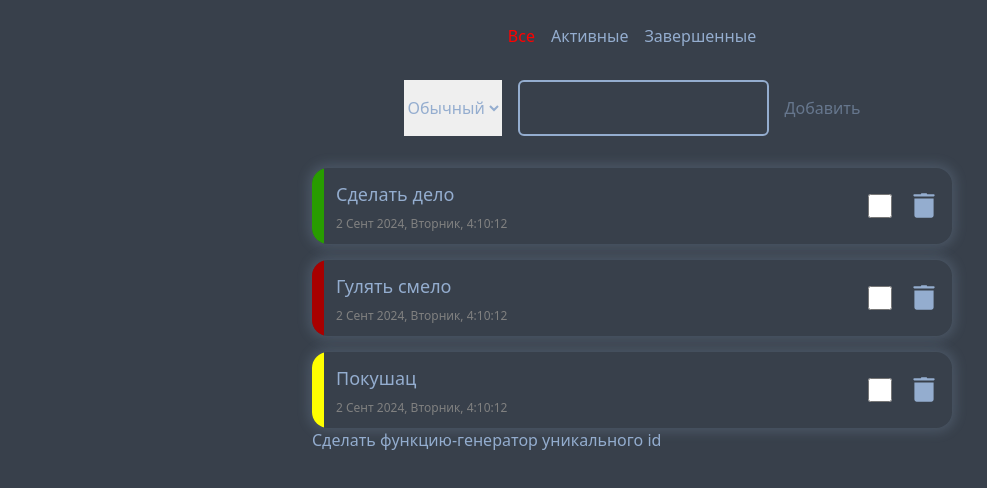
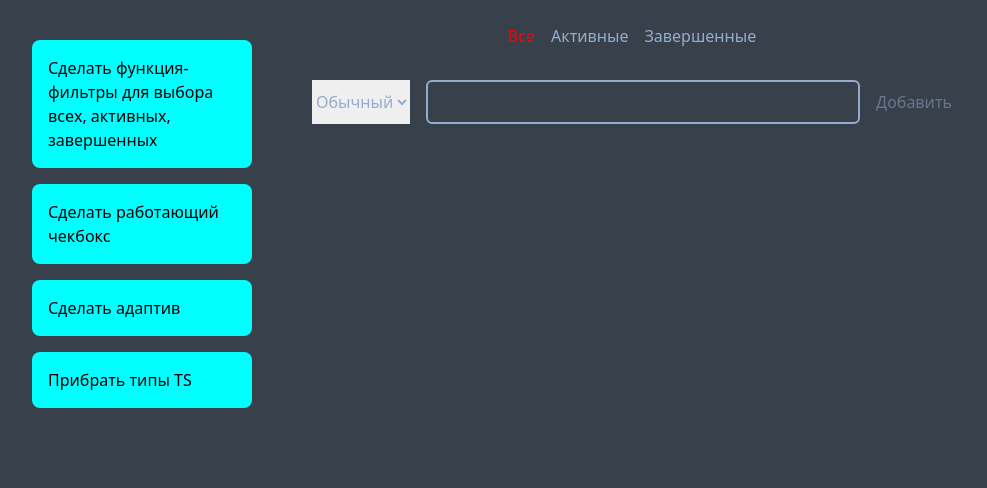
Before and after one commit to NikulinAlexey/to-do-list, a React (Vite) app: page / in a window 1280 px wide. Shown: the top 488 px of the page, without its empty margins (8-995 px from the left). Built offline with nearby package versions, Linux system fonts and the light colour scheme.

Commit message:
добавляет генератор id, прибирает код, выносит типы в отдельный файл, редактирует форму добавления

```diff
--- a/src/components/AddForm.tsx
+++ b/src/components/AddForm.tsx
@@ -1,72 +1,44 @@
 "use client";
 
+import { useState } from "react";
 import { cn } from "../libs/utils";
-import { useState } from "react";
-
+import { AddFormProps } from "../types";
 import useGetTime from "../hooks/useGetTime";
 
 import Input from "./Input";
+import Select from "./Select";
 
-interface AddFormProps {
-  className?: string;
-  addTask: (newTask) => void;
-  tasks: {
-    priority: string;
-    text: string;
-    id: number;
-    finished: boolean;
-    crearedAt: {
-      minutes: number;
-      hours: number;
-      seconds: number;
-      dayOfWeek: string;
-      month: string;
-      year: number;
-      dayOfMonth: number;
-    };
-  }[];
-}
+function AddForm({ addTask }: AddFormProps) {
+  const createdAt = useGetTime();
 
-function AddForm({ className, addTask, tasks }: AddFormProps) {
-  const createdAt = useGetTime();
+  const [priorityValue, setPriorityValue] = useState("normal");
   const [taskValue, setTaskValue] = useState<string>("");
-  const [priority, setPriority] = useState("normal");
 
-  function handleAddTask(e: Event) {
-    e.preventDefault();
+  function handleAddTask(event: React.FormEvent<HTMLFormElement>) {
+    event.preventDefault();
 
     addTask({
+      priority,
+      createdAt,
       text: taskValue,
-      id: tasks?.length + 1,
-      priority,
       finished: false,
-      createdAt,
+      id: Math.random().toString(16).slice(2),
     });
 
-    setTaskValue("");
-    // e.target.reset();
+    event.currentTarget.reset();
   }
 
   return (
     <form
-      className={cn("flex mb-8 justify-center gap-x-4", className)}
-      onSubmit={(e: never) => handleAddTask(e)}
+      onSubmit={(event: React.FormEvent<HTMLFormElement>) => handleAddTask(event)}
+      className="flex mb-8 justify-center gap-x-4"
     >
-      <select
-        name="priority"
-        id="priority-select"
-        value={priority}
-        onChange={(e) => setPriority(e.target.value)}
-      >
-        <option value="normal">Обычный</option>
-        <option value="medium">Средний</option>
-        <option value="high">Высокий</option>
-      </select>
+      <Select value={priorityValue} handleChange={setPriorityValue} />
       <Input value={taskValue} handleChange={setTaskValue} />
       <button
-        disabled={taskValue?.length === 0}
         type="submit"
         aria-label="Добавить задание"
+        disabled={taskValue?.length === 0}
         className={cn("", {
           "opacity-50 cursor-not-allowed": taskValue?.length === 0,
         })}
--- a/src/components/App.tsx
+++ b/src/components/App.tsx
@@ -1,73 +1,33 @@
-import { useEffect, useState } from "react";
+import { useState } from "react";
+import { TaskProps } from "../types";
+
+import Filter from "./Filter";
 import AddForm from "./AddForm";
-import Filter from "./Filter";
 import TaskList from "./TaskList";
 
+function App() {
+  const [tasks, setTasks] = useState<TaskProps[]>([]);
 
-
-function App() {
-  const [tasks, setTasks] = useState([
-    {
-      text: "Сделать дело",
-      id: 0,
-      priority: "normal",
-      finished: true,
-      createdAt: {
-        minutes: 10,
-        hours: 4,
-        seconds: 12,
-        dayOfWeek: "Вторник",
-        month: "Сент",
-        year: 2024,
-        dayOfMonth: 2,
-      },
-    },
-    {
-      text: "Гулять смело",
-      id: 1,
-      priority: "high",
-      finished: true,
-      createdAt: {
-        minutes: 10,
-        hours: 4,
-        seconds: 12,
-        dayOfWeek: "Вторник",
-        month: "Сент",
-        year: 2024,
-        dayOfMonth: 2,
-      },
-    },
-    {
-      text: "Покушац",
-      id: 2,
-      priority: "medium",
-      finished: false,
-      createdAt: {
-        minutes: 10,
-        hours: 4,
-        seconds: 12,
-        dayOfWeek: "Вторник",
-        month: "Сент",
-        year: 2024,
-        dayOfMonth: 2,
-      },
-    },
-  ]);
-
-  function addTask(newTask) {
-    console.log(newTask, "added")
-    setTasks(tasks.concat([newTask]));
+  function addTask(newTask: TaskProps) {
+    setTasks(tasks.concat(newTask));
   }
-  function deleteTask(id: number) {
-    setTasks(tasks.filter((task => task.id !== id)))
+  function deleteTask(id: string) {
+    setTasks(tasks.filter((task) => task.id !== id));
   }
 
   return (
-    <div className="h-full w-[50%] mx-auto mt-6">
+    <div className="relative h-full w-[50%] mx-auto mt-6">
       <Filter />
-      <AddForm addTask={addTask} />
+      <AddForm addTask={addTask} key={tasks.length} />
       <TaskList tasks={tasks} deleteTask={deleteTask} />
-      <span>Сделать функцию-генератор уникального id</span>
+      <ul className="fixed text-[black] top-0 left-0 flex flex-col gap-4 p-10 max-w-[300px]">
+        <li className="bg-[aqua] p-4 rounded-lg">
+          Сделать функция-фильтры для выбора всех, активных, завершенных
+        </li>
+        <li className="bg-[aqua] p-4 rounded-lg">Сделать работающий чекбокс</li>
+        <li className="bg-[aqua] p-4 rounded-lg">Сделать адаптив</li>
+        <li className="bg-[aqua] p-4 rounded-lg">Прибрать типы TS</li>
+      </ul>
     </div>
   );
 }
--- a/src/components/Filter.tsx
+++ b/src/components/Filter.tsx
@@ -1,22 +1,20 @@
 "use client";
 
-import { useState, MouseEvent } from "react";
+import { useState } from "react";
 
 import { cn } from "../libs/utils";
 
-interface FilterProps {
-  className?: string;
-}
-
-function Filter({ className }: FilterProps) {
+function Filter() {
   const [activeBtn, setActiveBtn] = useState(0);
 
   return (
-    <ul className={cn("flex gap-4 justify-center px-4 mb-8", className)}>
+    <ul className="flex gap-4 justify-center px-4 mb-8">
       <li>
         <button
           id="0"
-          onClick={(e) => setActiveBtn(Number(e.target.id))}
+          onClick={(event: React.MouseEvent<HTMLElement>) =>
+            setActiveBtn(Number(event.currentTarget.id))
+          }
           type="button"
           className={cn("", {
             "text-[red]": activeBtn === 0,
@@ -28,7 +26,9 @@ function Filter({ className }: FilterProps) {
       <li>
         <button
           id="1"
-          onClick={(e) => setActiveBtn(Number(e.target.id))}
+          onClick={(event: React.MouseEvent<HTMLElement>) =>
+            setActiveBtn(Number(event.currentTarget.id))
+          }
           type="button"
           className={cn("", {
             "text-[red]": activeBtn === 1,
@@ -40,7 +40,9 @@ function Filter({ className }: FilterProps) {
       <li>
         <button
           id="2"
-          onClick={(e) => setActiveBtn(Number(e.target.id))}
+          onClick={(event: React.MouseEvent<HTMLElement>) =>
+            setActiveBtn(Number(event.currentTarget.id))
+          }
           type="button"
           className={cn("", {
             "text-[red]": activeBtn === 2,
--- a/src/components/Input.tsx
+++ b/src/components/Input.tsx
@@ -1,31 +1,14 @@
-"use client";
+import { InputProps } from "../types";
 
-
-import { cn } from "../libs/utils";
-
-interface InputProps {
-  className?: string;
-  type?: string;
-  value: string | undefined;
-  handleChange: (value: string) => void;
-}
-
-function Input({ className, type, value, handleChange }: InputProps) {
+function Input({ value, handleChange }: InputProps) {
   return (
-    <div
-      className={cn(
-        "h-14 border-second border-2 rounded-md p-2 focus-within",
-        className
-      )}
-    >
-      <input
-        required
-        onChange={(e) => handleChange(e.target.value)}
-        value={value}
-        type={type || "text"}
-        className="h-full w-full bg-transparent"
-      />
-    </div>
+    <input
+      required
+      value={value}
+      type="text"
+      onChange={(e) => handleChange(e.target.value)}
+      className="w-full bg-transparent border-second border-2 rounded-md p-2"
+    />
   );
 }
 
--- /dev/null
+++ b/src/components/Select.tsx
@@ -0,0 +1,18 @@
+import { SelectProps } from "../types";
+
+function Select({ value, handleChange }: SelectProps) {
+  return (
+    <select
+      name="priority"
+      id="priority-select"
+      value={value}
+      onChange={(e) => handleChange(e.target.value)}
+    >
+      <option value="normal">Обычный</option>
+      <option value="medium">Средний</option>
+      <option value="high">Высокий</option>
+    </select>
+  );
+}
+
+export default Select;
--- a/src/components/Task.tsx
+++ b/src/components/Task.tsx
@@ -1,28 +1,8 @@
 import PriorityMark from "./PriorityMark";
 import TrashIcon from "./TrashIcon";
+import { TaskProps } from "../types";
 
-interface TaskProps {
-  task: {
-    priority: string;
-    text: string;
-    id: number;
-    finished: boolean;
-    createdAt: {
-      minutes: number;
-      hours: number;
-      seconds: number;
-      dayOfWeek: string;
-      month: string;
-      year: number;
-      dayOfMonth: number;
-    };
-  };
-  deleteTask: (id: number) => void;
-}
-function Task({ task, deleteTask }: TaskProps) {
-  // const time = useGetTime();
-  // const { dayOfMonth, monthOfYear } = time;
-
+function Task({ deleteTask, ...task }: TaskProps) {
   const { text, priority, id, createdAt } = task;
   const { minutes, hours, seconds, dayOfWeek, month, year, dayOfMonth } = createdAt;
 
--- a/src/components/TaskList.tsx
+++ b/src/components/TaskList.tsx
@@ -1,13 +1,6 @@
 import Task from "./Task";
 
-interface TaskListProps {
-  tasks: {
-    text: string;
-    id: number;
-    priority: string;
-  }[];
-  deleteTask: (id:number) => void;
-}
+import { TaskListProps } from "../types";
 
 function TaskList({tasks, deleteTask}: TaskListProps) {
   return (
--- /dev/null
+++ b/src/types.tsx
@@ -0,0 +1,50 @@
+interface OneTask {
+  priority: string;
+  text: string;
+  id: string;
+  finished: boolean;
+  createdAt: {
+    minutes: number;
+    hours: number;
+    seconds: number;
+    dayOfWeek: string;
+    month: string;
+    year: number;
+    dayOfMonth: number;
+  };
+}
+export interface TaskProps {
+  priority: string;
+  text: string;
+  id: string;
+  finished: boolean;
+  createdAt: {
+    minutes: number;
+    hours: number;
+    seconds: number;
+    dayOfWeek: string;
+    month: string;
+    year: number;
+    dayOfMonth: number;
+  };
+  deleteTask: (id: string) => void;
+}
+
+export interface TaskListProps {
+  tasks: OneTask[];
+  deleteTask: (id: string) => void;
+}
+
+export interface SelectProps {
+  value: string;
+  handleChange: (value: string) => void;
+}
+
+export interface AddFormProps {
+  addTask: (newTask: TaskProps) => void;
+}
+
+export interface InputProps {
+  value: string;
+  handleChange: (value: string) => void;
+}
```
